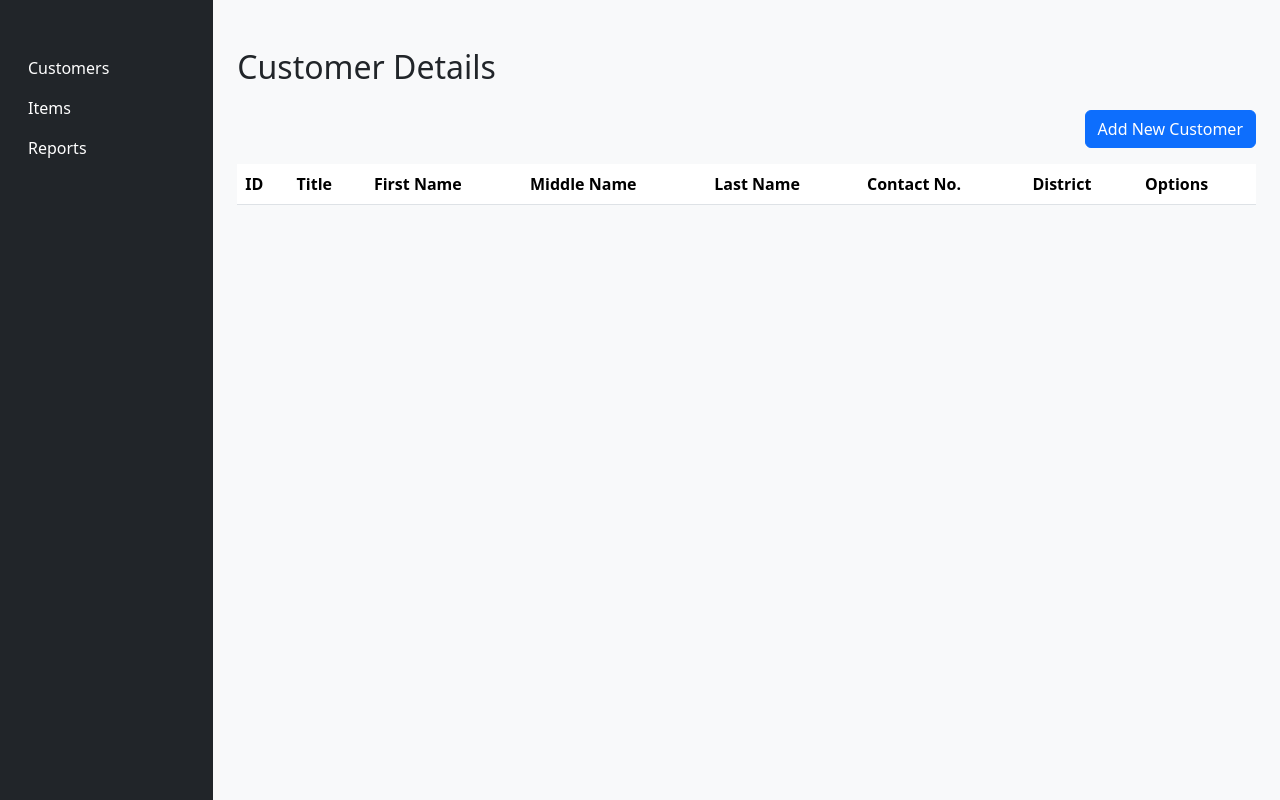
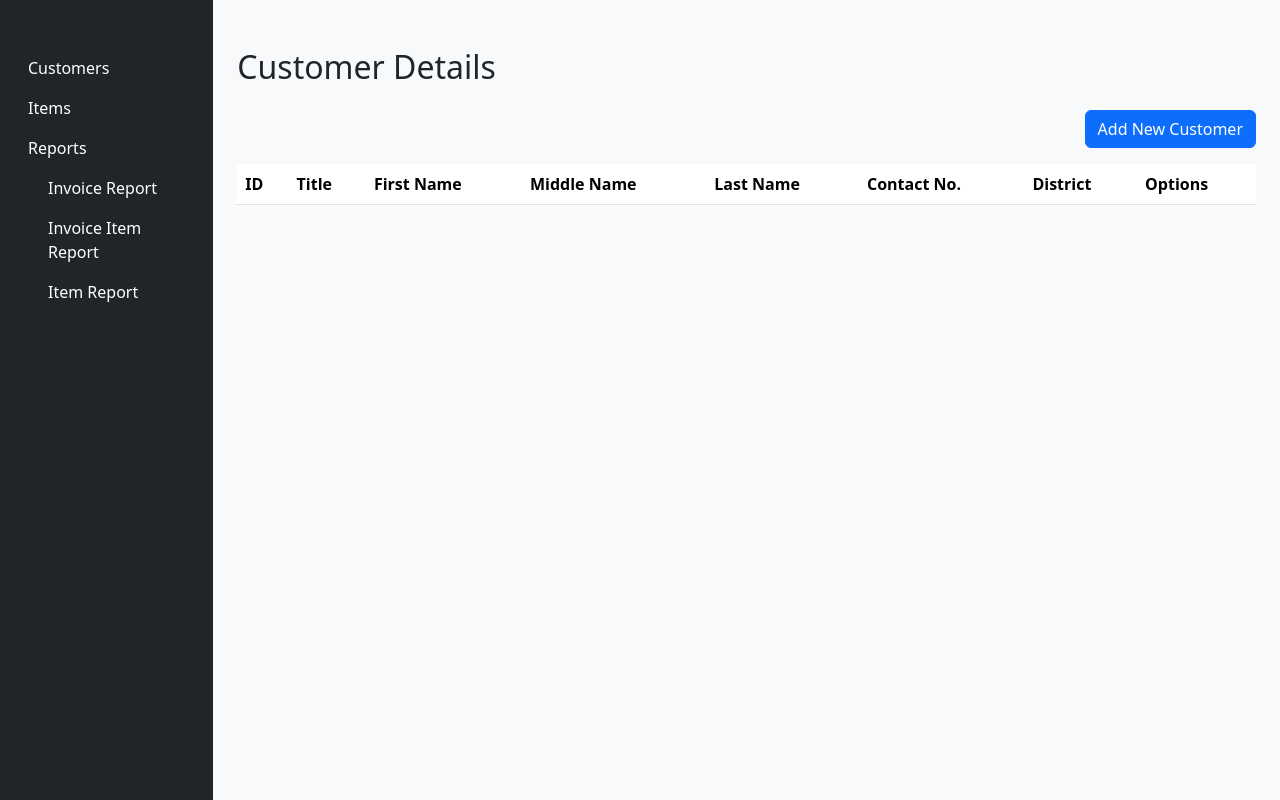
Before and after one commit to Dilanya/ERP-system, a PHP site: page /index.php in a window 1280 px wide. Shown: the part 72-872 px from the top of the page. Run offline with PHP 8.4, Linux system fonts and the light colour scheme; tables that the repository leaves empty or names only in its code hold one stand-in row (values such as "Sample post"); lists and menus that the app fills with data are empty.

Commit message:
index updated

```diff
--- a/index.php
+++ b/index.php
@@ -18,7 +18,7 @@
       <div class="row">
 
         <!-- Sidebar -->
-        <nav id="sidebar" class="col-md-3 col-lg-2 d-md-block bg-dark sidebar">
+        <nav id="sidebar" class="col-md-3 col-lg-2 d-md-block bg-dark sidebar" style="height: 100vh">
           <div class="mt-5">
             <ul class="nav flex-column">
               <li class="nav-item">
@@ -27,8 +27,13 @@
               <li class="nav-item">
                 <a class="nav-link text-white" href="?section=items">Items</a>
               </li>
-              <li class="nav-item">
-                <a class="nav-link text-white" href="?section=reports">Reports</a>
+              <li class="nav-item ">
+                <a class="nav-link  text-white">Reports</a>
+                <ul class="nav flex-column" style="padding-left:20px;" >
+                  <li><a class="nav-link  text-white" href="?section=invoiceReport">Invoice Report</a></li>
+                  <li><a class="nav-link  text-white" href="?section=invoiceItemReport">Invoice Item Report</a></li>
+                  <li><a class="nav-link  text-white" href="?section=itemReport">Item Report</a></li>
+                </ul>
               </li>
             </ul>
           </div>
@@ -46,8 +51,12 @@
             include 'customer.php';
           } elseif ($defaultSection === 'items') {
             include 'items.php';
-          } elseif ($defaultSection === 'reports') {
-            include 'reports.php';
+          } elseif ($defaultSection === 'invoiceReport') {
+            include 'invoiceReports.php';
+          } elseif ($defaultSection === 'invoiceItemReport') {
+            include 'invoiceItemReports.php';
+          } elseif ($defaultSection === 'itemReport') {
+            include 'itemReports.php';
           } else {
 
             include 'customer.php';
```
